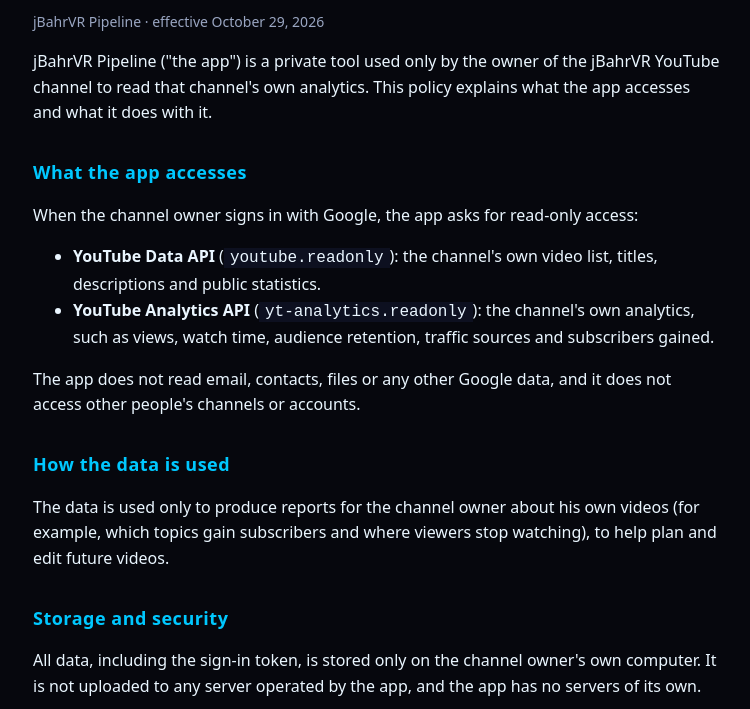
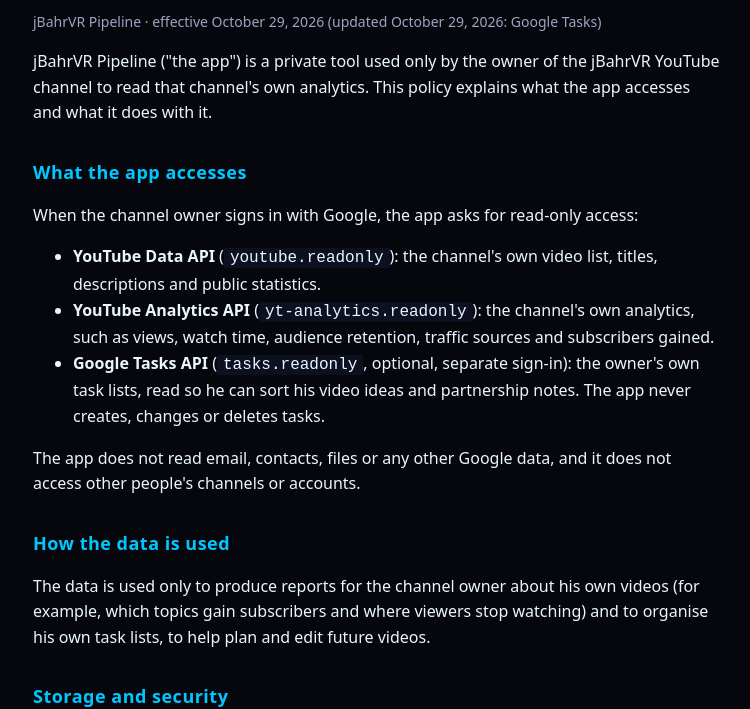
Before and after one commit to jBahrVR/jbahrvr.github.io, a plain HTML site: page privacy.html in a window 1280 px wide. Shown: the part 96-805 px from the top of the page, without its empty margins (263-1013 px from the left). Drawn offline with Linux system fonts and the light colour scheme.

Commit message:
Privacy policy: optional read-only Google Tasks access

```diff
--- a/privacy.html
+++ b/privacy.html
@@ -3,7 +3,7 @@
 <title>Privacy Policy · jBahrVR Pipeline</title><meta name="description" content="Privacy policy for jBahrVR Pipeline.">
 <link rel="stylesheet" href="style.css"></head><body><main>
 <h1>Privacy Policy</h1>
-<p class="dim">jBahrVR Pipeline · effective October 29, 2026</p>
+<p class="dim">jBahrVR Pipeline · effective October 29, 2026 (updated October 29, 2026: Google Tasks)</p>
 
 <p>jBahrVR Pipeline ("the app") is a private tool used only by the owner of the jBahrVR YouTube channel to read that
 channel's own analytics. This policy explains what the app accesses and what it does with it.</p>
@@ -14,12 +14,14 @@
 <li><b>YouTube Data API</b> (<code>youtube.readonly</code>): the channel's own video list, titles, descriptions and public statistics.</li>
 <li><b>YouTube Analytics API</b> (<code>yt-analytics.readonly</code>): the channel's own analytics, such as views, watch time,
 audience retention, traffic sources and subscribers gained.</li>
+<li><b>Google Tasks API</b> (<code>tasks.readonly</code>, optional, separate sign-in): the owner's own task lists, read so
+he can sort his video ideas and partnership notes. The app never creates, changes or deletes tasks.</li>
 </ul>
 <p>The app does not read email, contacts, files or any other Google data, and it does not access other people's channels or accounts.</p>
 
 <h2>How the data is used</h2>
 <p>The data is used only to produce reports for the channel owner about his own videos (for example, which topics gain
-subscribers and where viewers stop watching), to help plan and edit future videos.</p>
+subscribers and where viewers stop watching) and to organise his own task lists, to help plan and edit future videos.</p>
 
 <h2>Storage and security</h2>
 <p>All data, including the sign-in token, is stored only on the channel owner's own computer. It is not uploaded to any
```
